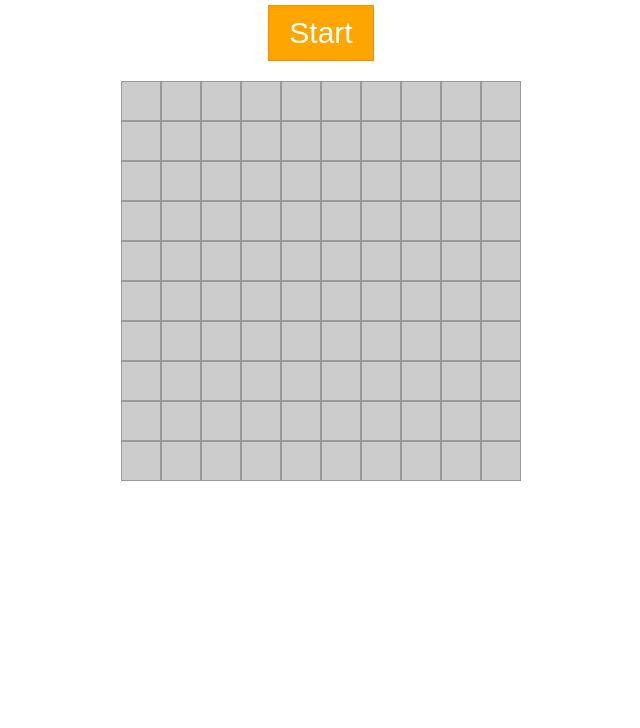
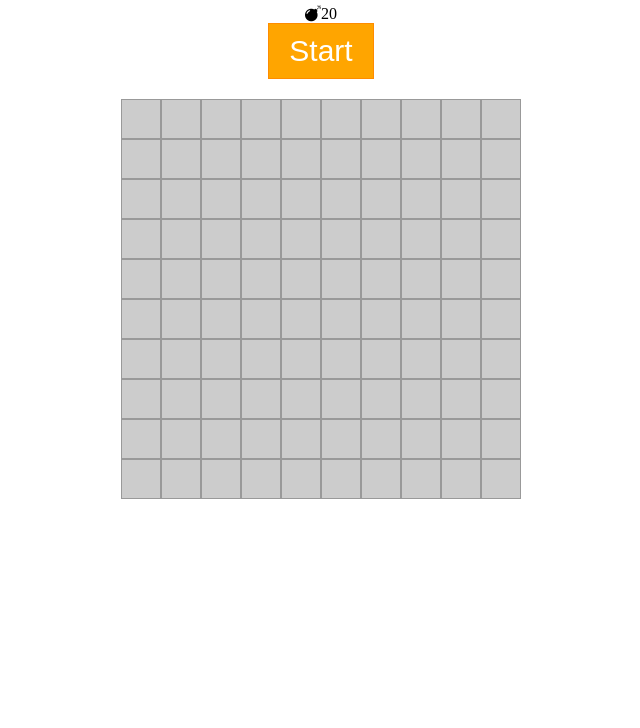
Before and after one commit to WoyteqB/saper-js, a plain HTML site: page index.html in a window 1280 px wide. Shown: the part 72-800 px from the top of the page, without its empty margins (319-959 px from the left). Drawn offline with Linux system fonts and the light colour scheme.

```diff
--- a/index.html
+++ b/index.html
@@ -18,6 +18,9 @@
     <header>
       <div class="panel">
         <h1>Saper</h1>
+        <div class="bomb-stay">
+          <i class="fa fa-bomb" aria-hidden="true"></i>20
+        </div>
         <button class="game-start">Start</button>
       </div>
     </header>
```
